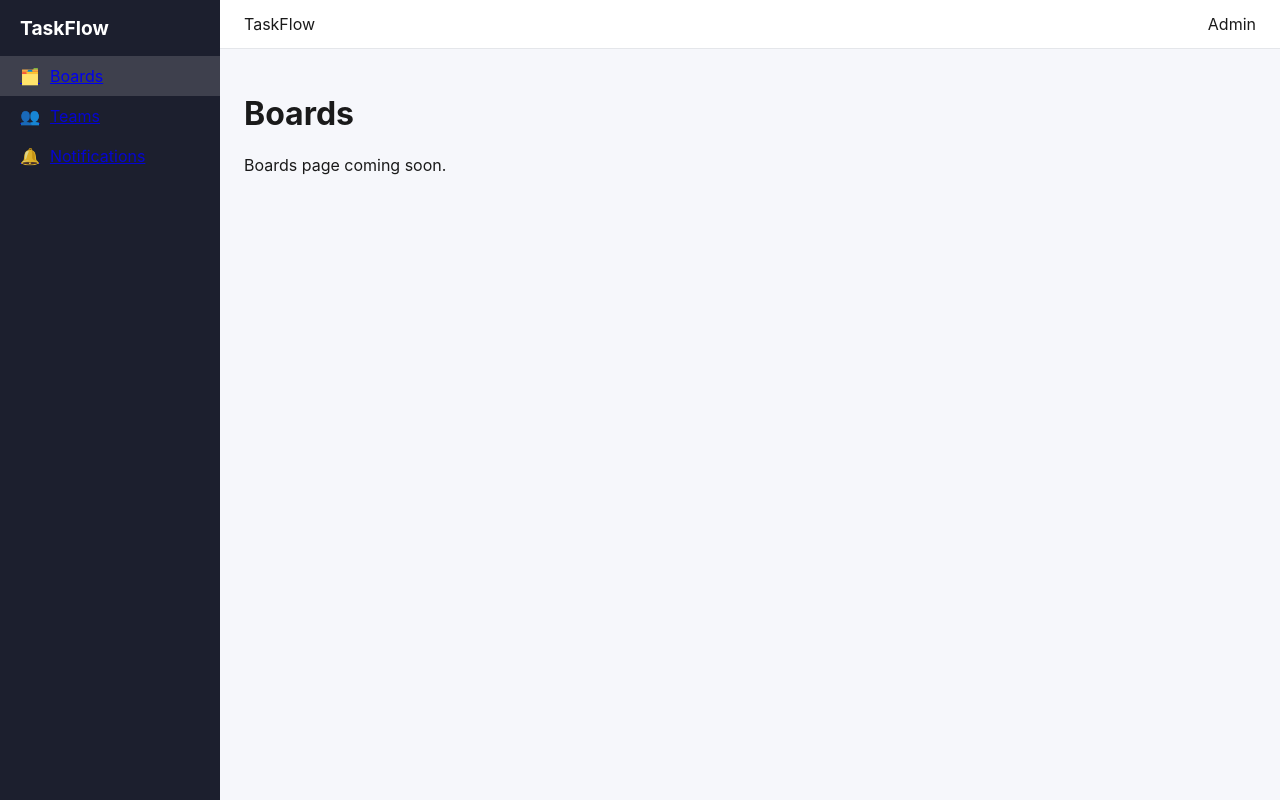
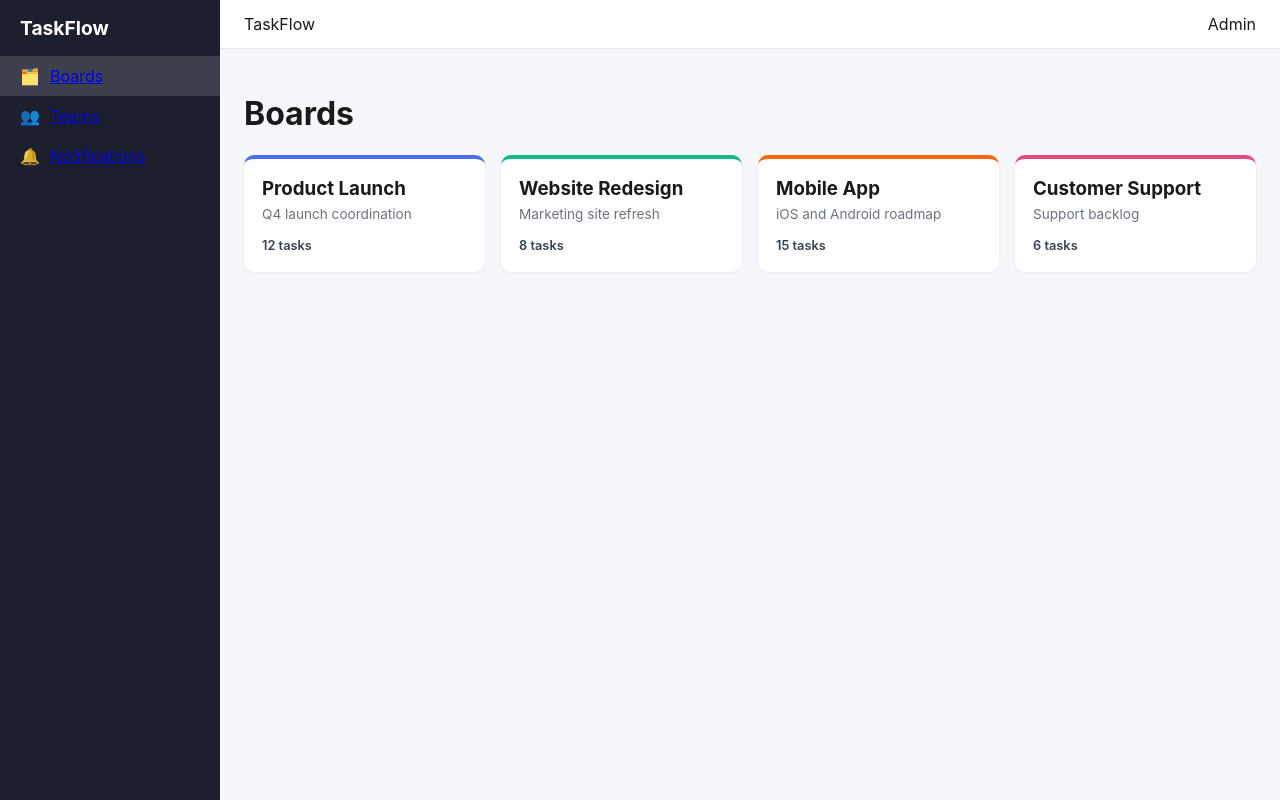
Before and after one commit to Abena9/taskflow, a React (Vite) app: page / in a window 1280 px wide. Built offline with nearby package versions, Linux system fonts and the light colour scheme.

Commit message:
Build boards overview page with board cards

```diff
--- /dev/null
+++ b/src/components/BoardCard.jsx
@@ -0,0 +1,11 @@
+function BoardCard({ board }) {
+  return (
+    <div className="board-card" style={{ borderTopColor: board.color }}>
+      <h3>{board.name}</h3>
+      <p className="board-description">{board.description}</p>
+      <span className="board-task-count">{board.taskCount} tasks</span>
+    </div>
+  )
+}
+
+export default BoardCard
--- /dev/null
+++ b/src/data/boards.js
@@ -0,0 +1,6 @@
+export const boards = [
+  { id: 1, name: 'Product Launch', description: 'Q4 launch coordination', color: '#4c6ef5', taskCount: 12 },
+  { id: 2, name: 'Website Redesign', description: 'Marketing site refresh', color: '#12b886', taskCount: 8 },
+  { id: 3, name: 'Mobile App', description: 'iOS and Android roadmap', color: '#f76707', taskCount: 15 },
+  { id: 4, name: 'Customer Support', description: 'Support backlog', color: '#e64980', taskCount: 6 },
+]
--- a/src/index.css
+++ b/src/index.css
@@ -64,3 +64,34 @@ body {
   background: rgba(255, 255, 255, 0.15);
   opacity: 1;
 }
+
+.board-grid {
+  display: grid;
+  grid-template-columns: repeat(auto-fill, minmax(220px, 1fr));
+  gap: 16px;
+  margin-top: 20px;
+}
+
+.board-card {
+  background: #fff;
+  border-radius: 10px;
+  padding: 18px;
+  border-top: 4px solid #ccc;
+  box-shadow: 0 1px 3px rgba(0, 0, 0, 0.06);
+}
+
+.board-card h3 {
+  margin: 0 0 6px;
+}
+
+.board-description {
+  color: #6b7280;
+  font-size: 0.85rem;
+  margin: 0 0 12px;
+}
+
+.board-task-count {
+  font-size: 0.8rem;
+  color: #374151;
+  font-weight: 600;
+}
--- a/src/pages/Boards.jsx
+++ b/src/pages/Boards.jsx
@@ -1,8 +1,15 @@
+import { boards } from '../data/boards.js'
+import BoardCard from '../components/BoardCard.jsx'
+
 function Boards() {
   return (
     <div>
       <h1>Boards</h1>
-      <p>Boards page coming soon.</p>
+      <div className="board-grid">
+        {boards.map((b) => (
+          <BoardCard key={b.id} board={b} />
+        ))}
+      </div>
     </div>
   )
 }
```
